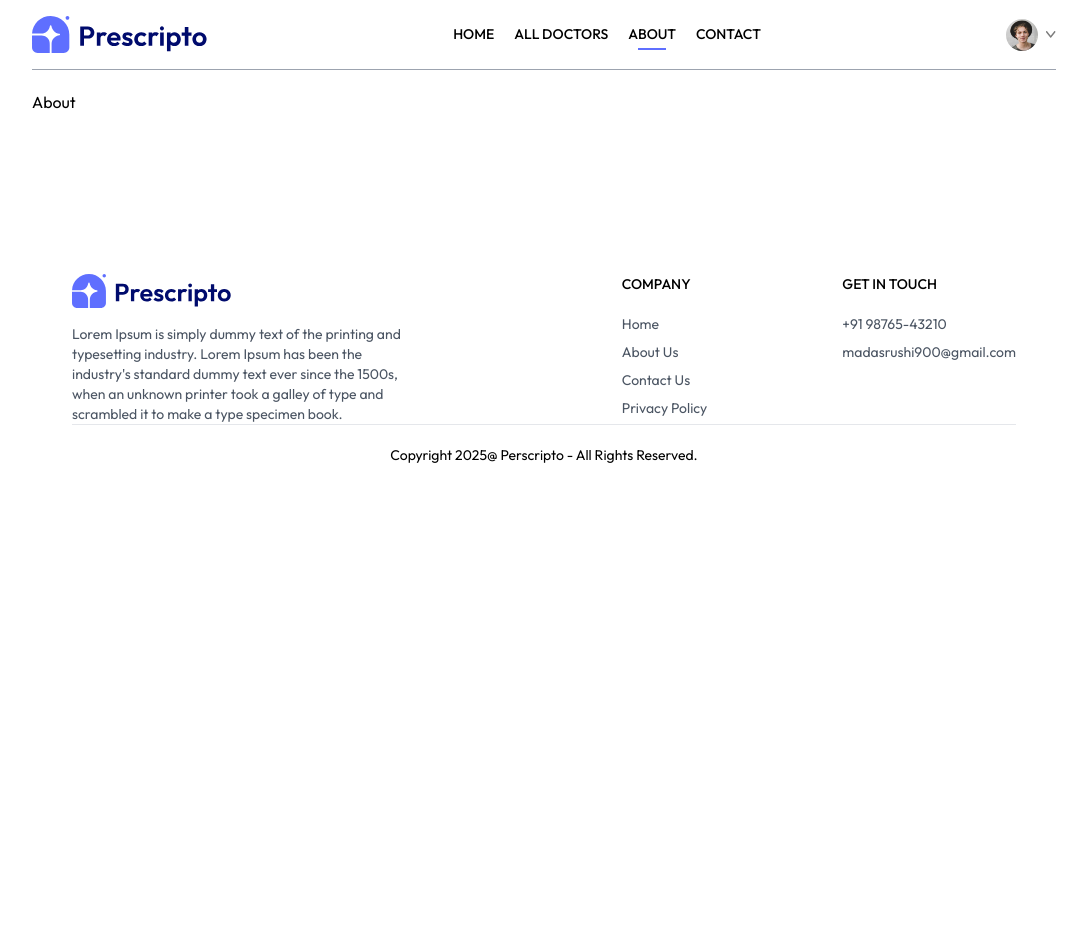
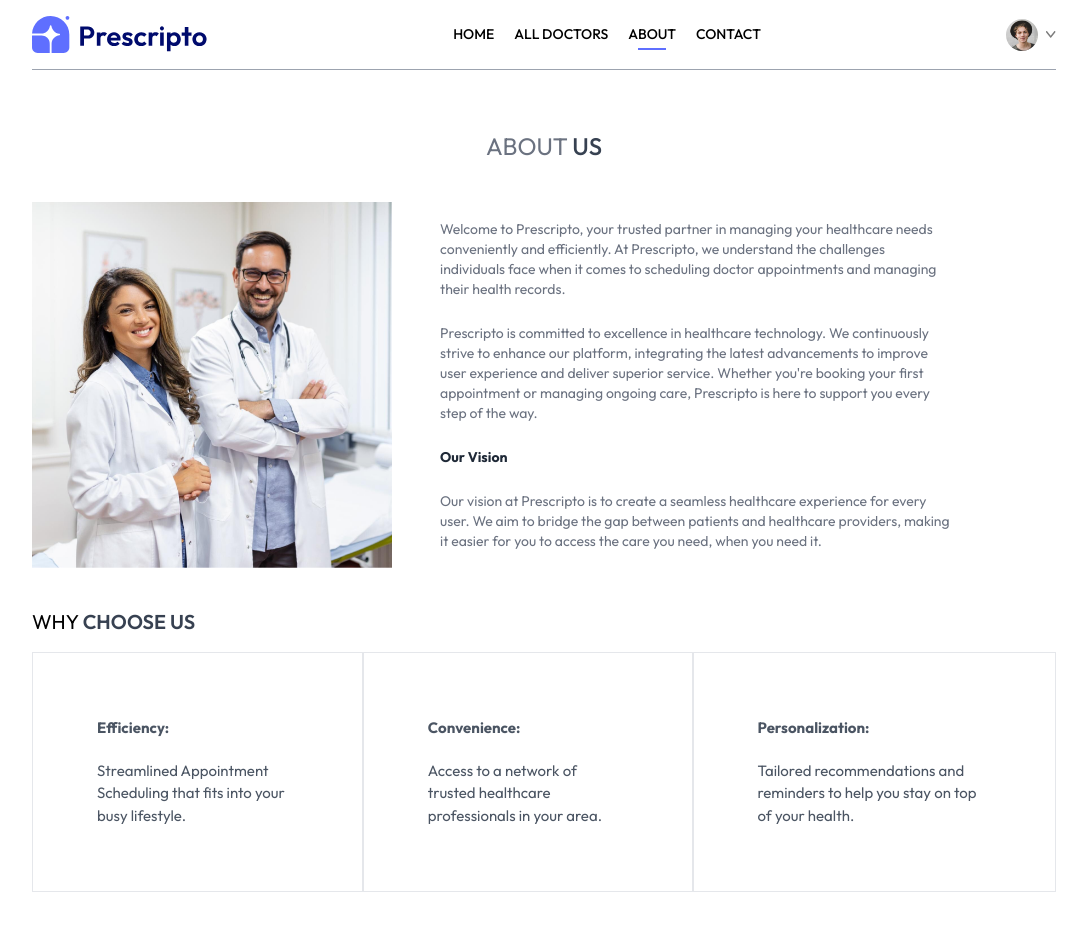
Before and after one commit to rushikeshmadas04/Prescripto, a React (Vite) app in the folder frontend/: page /about in a window 1280 px wide. Shown: the top 952 px of the page, without its empty margins (96-1183 px from the left). Before the commit the page ends 800 px from the top, so only its background shows below. Built offline with nearby package versions, Linux system fonts and the light colour scheme.

Commit message:
Create About and Contact Page

```diff
--- a/frontend/src/pages/About.jsx
+++ b/frontend/src/pages/About.jsx
@@ -1,8 +1,39 @@
 import React from 'react'
+import {assets} from '../assets/assets'
 
 const About = () => {
   return (
-    <div>About</div>
+    <div>
+      <div className='text-center text-2xl pt-10 text-gray-500'>
+        <p>ABOUT <span className='text-gray-700 font-medium'>US</span> </p>
+      </div>
+      <div className='my-10 flex flex-col md:flex-row gap-12'>
+        <img className='w-full md:max-w-[360px]' src= {assets.about_image} alt=""/>
+        <div className='flex flex-col justify-center gap-6 md:w-2/4 text-sm text-gray-500'>
+          <p>Welcome to Prescripto, your trusted partner in managing your healthcare needs conveniently and efficiently. At Prescripto, we understand the challenges individuals face when it comes to scheduling doctor appointments and managing their health records.</p>
+          <p>Prescripto is committed to excellence in healthcare technology. We continuously strive to enhance our platform, integrating the latest advancements to improve user experience and deliver superior service. Whether you're booking your first appointment or managing ongoing care, Prescripto is here to support you every step of the way.</p>
+          <b className='text-gray-800'>Our Vision</b>
+          <p>Our vision at Prescripto is to create a seamless healthcare experience for every user. We aim to bridge the gap between patients and healthcare providers, making it easier for you to access the care you need, when you need it.</p>
+        </div>
+        </div>
+        <div className='text-xl my-4'>
+          <p>WHY <span className='text-gray-700 font-semibold'>CHOOSE US</span> </p>
+        </div>
+        <div className='flex flex-col md:flex-row mb-20'>
+          <div className='border px-10 md:px-16 sm:py-16 flex flex-col gap-5 text-[15px] hover:bg-primary hover:text-white transition-all duration-300 text-gray-600 cursor-pointer'>
+            <b>Efficiency:</b>
+            <p>Streamlined Appointment Scheduling that fits into your busy lifestyle.</p>
+          </div>
+          <div className='border px-10 md:px-16 sm:py-16 flex flex-col gap-5 text-[15px] hover:bg-primary hover:text-white transition-all duration-300 text-gray-600 cursor-pointer'>
+            <b>Convenience:</b>
+            <p>Access to a network of trusted healthcare professionals in your area.</p>
+          </div>
+          <div className='border px-10 md:px-16 sm:py-16 flex flex-col gap-5 text-[15px] hover:bg-primary hover:text-white transition-all duration-300 text-gray-600 cursor-pointer'>
+            <b>Personalization:</b>
+            <p>Tailored recommendations and reminders to help you stay on top of your health.</p>
+          </div>
+        </div>
+      </div>
   )
 }
 
--- a/frontend/src/pages/Contact.jsx
+++ b/frontend/src/pages/Contact.jsx
@@ -1,8 +1,26 @@
 import React from 'react'
+import { assets } from '../assets/assets'
 
 const Contact = () => {
   return (
-    <div>Contact</div>
+    <div>
+      <div className='text-center text-2xl pt-10 text-gray-500'>
+        <p>CONTACT<span className='text-gray-700 font-semibold'>US</span></p>
+      </div>
+      <div className='my-10 flex flex-col justify-center md:flex-row gap-10 mb-28 text-sm'>
+        <img className='w-full md:max-w-[360px]' src={assets.contact_image} alt="" />
+
+        <div className='flex flex-col justify-center items-start gap-6'>
+          <p className='font-semibold text-lg text-gray-600'>OUR OFFICE</p>
+          <p className='text-gray-500'>54709 Willms Station<br/> Suite 350, Wahington, USA </p>
+          <p className='text-gray-500'>Tel: +91 98765-43210<br/>Email: madasrushi900@gmail.com</p>
+          <p className='font-semibold text-lg text-gray-600'>Carrers at PRESCRIPTO</p>
+          <p className='text-gray-500'>Learn more about our teams and job openings.</p>
+          <button className='border border-black px-8 py-4 text-sm hover:bg-black hover:text-white transition-all duration-500'>Explore Jobs</button>
+        </div>
+      </div>
+    </div>
+
   )
 }
 
```
